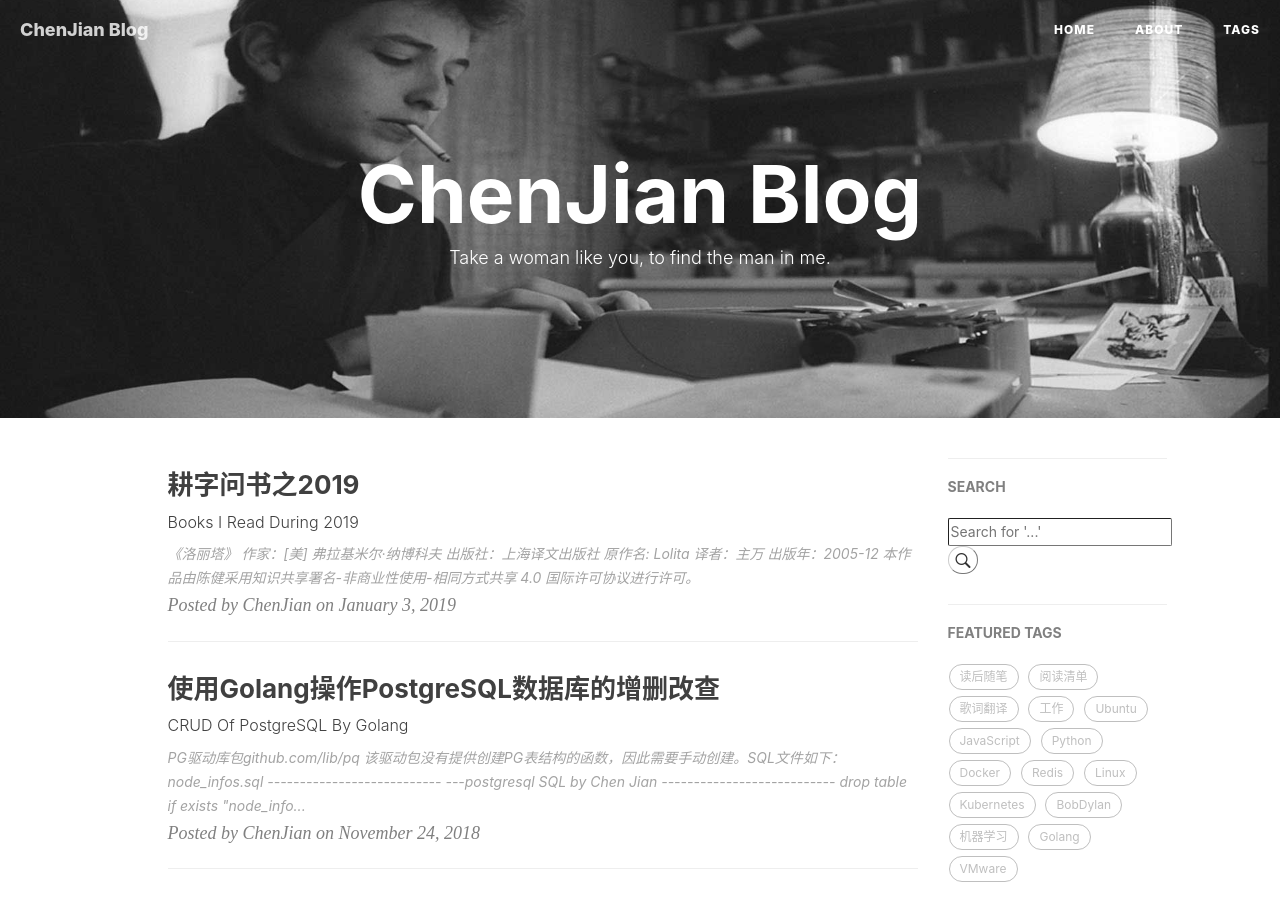
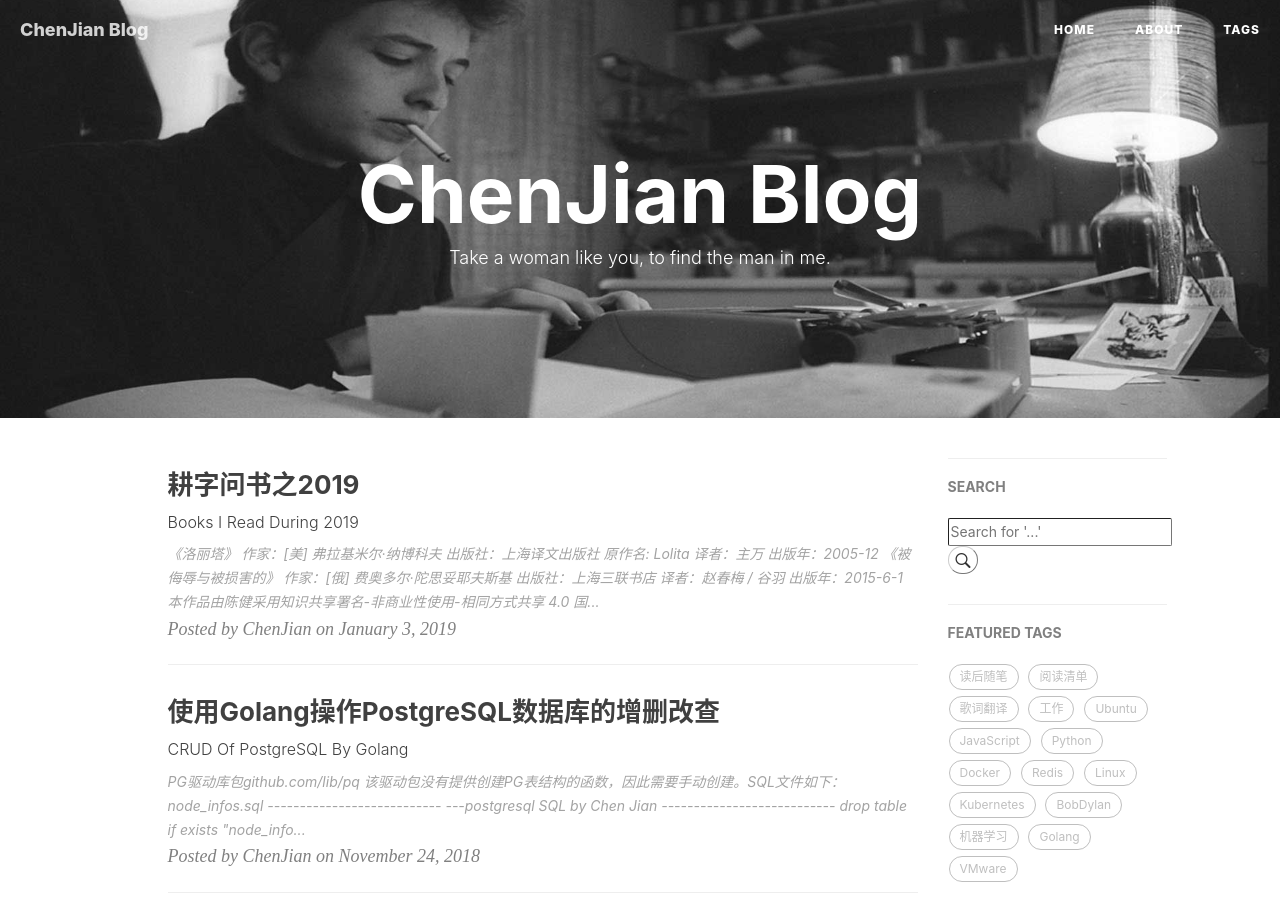
Before and after one commit to chenjian158978/chenjian.github.io, a Jekyll site: the page built from index.html, in a window 1280 px wide and 900 px high. Built offline with Jekyll 4.4.1, drawn with Linux system fonts in a browser that asks for light colours; the list of posts is cut into pages by our own code; comment, search, counter and statistics services are not loaded.

Commit message:
添加新书

```diff
--- a/_posts/2019-01-03-Books I Read During 2019.md
+++ b/_posts/2019-01-03-Books I Read During 2019.md
@@ -19,5 +19,14 @@ tags:       [阅读清单]
 - 译者：主万
 - 出版年：2005-12
 
+### 《被侮辱与被损害的》
+
+![被侮辱与被损害的](https://img3.doubanio.com/view/subject/l/public/s28112020.jpg)
+
+- 作家：[俄] 费奥多尔·陀思妥耶夫斯基
+- 出版社：上海三联书店
+- 译者：赵春梅 / 谷羽
+- 出版年：2015-6-1
+
 
 <a rel="license" href="http://creativecommons.org/licenses/by-nc-sa/4.0/"><img alt="知识共享许可协议" style="border-width:0" src="https://i.creativecommons.org/l/by-nc-sa/4.0/88x31.png" /></a>本作品由<a xmlns:cc="http://creativecommons.org/ns#" href="https://o-my-chenjian.com/2019/01/03/Books-I-Read-During-2019/" property="cc:attributionName" rel="cc:attributionURL">陈健</a>采用<a rel="license" href="http://creativecommons.org/licenses/by-nc-sa/4.0/">知识共享署名-非商业性使用-相同方式共享 4.0 国际许可协议</a>进行许可。
```
